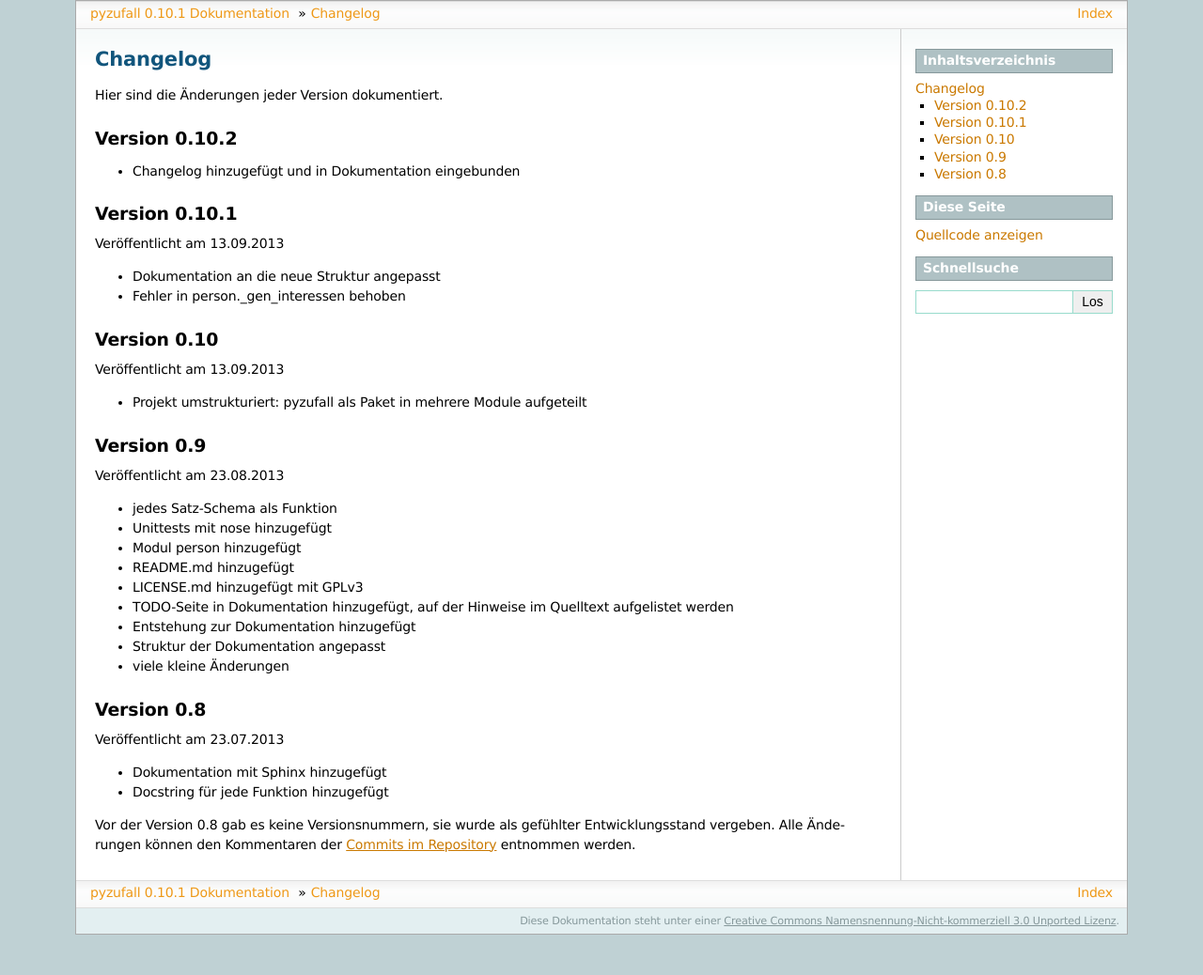
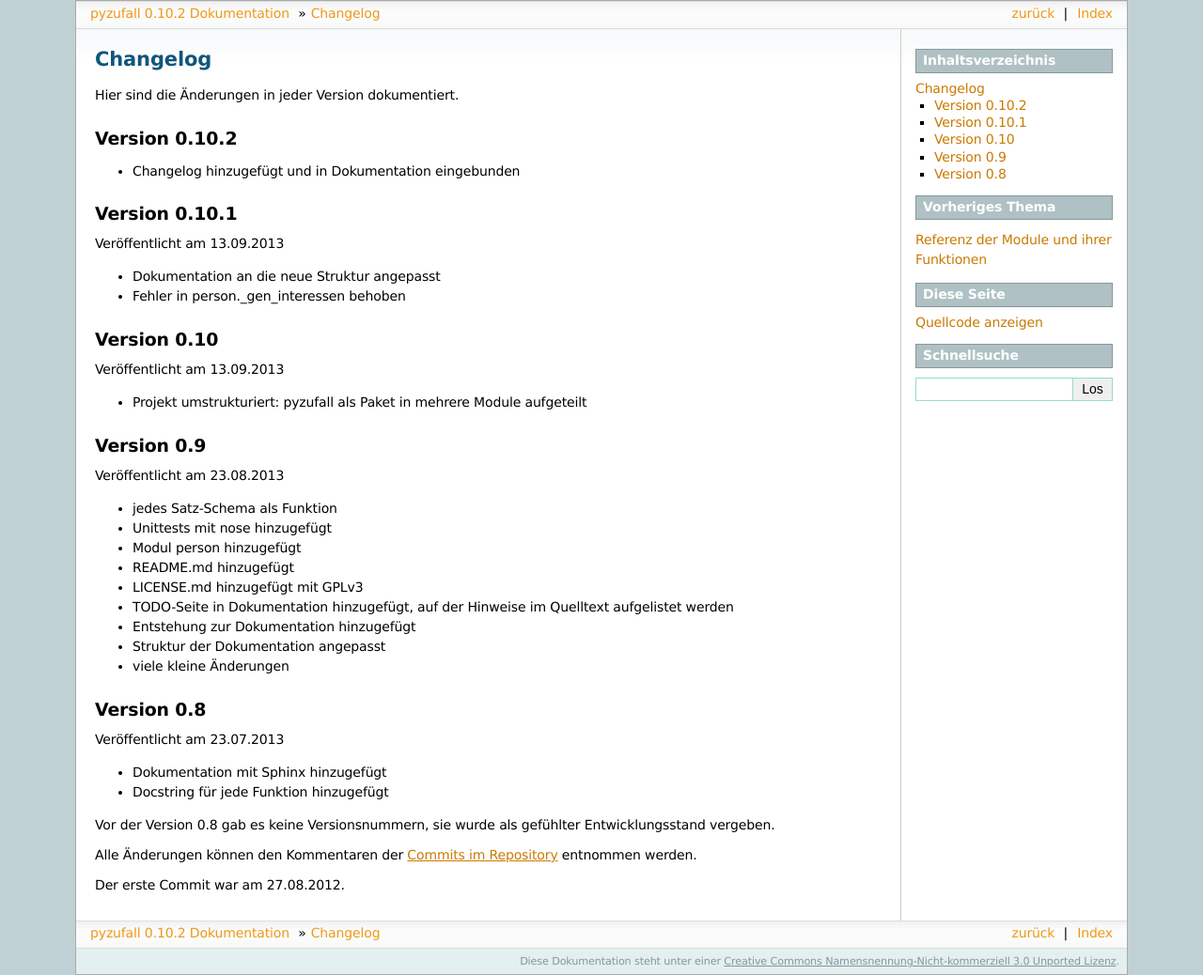
Before and after one commit to davidak/PyZufall, a Sphinx documentation site: the page built from doc/changelog.rst, in a window 1280 px wide. Shown: the whole page at 94% size. Built offline with Sphinx 7.4.7, drawn with Linux system fonts in a browser that asks for light colours; before the commit the page ends 995 px from its top, so only the background shows below that.

Commit message:
* CHANGELOG, README und LICENSE angepasst

```diff
--- a/CHANGELOG.rst
+++ b/CHANGELOG.rst
@@ -1,7 +1,7 @@
 Changelog
 =========
 
-Hier sind die Änderungen jeder Version dokumentiert.
+Hier sind die Änderungen in jeder Version dokumentiert.
 
 Version 0.10.2
 --------------
@@ -47,4 +47,7 @@
 - Docstring für jede Funktion hinzugefügt
 
 Vor der Version 0.8 gab es keine Versionsnummern, sie wurde als gefühlter Entwicklungsstand vergeben.
+
 Alle Änderungen können den Kommentaren der `Commits im Repository <https://github.com/davidak/pyzufall/commits/>`_ entnommen werden.
+
+Der erste Commit war am 27.08.2012.
--- a/README.rst
+++ b/README.rst
@@ -3,9 +3,11 @@
 
 Generiert zufällige Daten wie Namen, Fantasieworte, Personen oder Sätze.
 
-Es wurde für den http://satzgenerator.de/ entwickelt, kann aber vielfältig eingesetzt werden.
+Es wurde für http://satzgenerator.de/ entwickelt, kann aber vielfältig eingesetzt werden.
+
+Pyzufall ist in Python programmiert und steht unter der GPLv3 (Open Source).
 
 Dokumentation
 -------------
 
-https://pyzufall.readthedocs.org/de/latest/
+Hier findest du die Dokumentation: https://pyzufall.readthedocs.org/de/latest/
--- a/doc/conf.py
+++ b/doc/conf.py
@@ -24,8 +24,6 @@
 from pyzufall import helfer
 from pyzufall import satz
 from pyzufall import person
-
-#import pyzufall.generator
 
 # -- General configuration -----------------------------------------------------
 
@@ -161,10 +159,10 @@
 #html_split_index = False
 
 # If true, links to the reST sources are added to the pages.
-#html_show_sourcelink = True
+html_show_sourcelink = True
 
 # If true, "Created using Sphinx" is shown in the HTML footer. Default is True.
-#html_show_sphinx = True
+html_show_sphinx = True
 
 # If true, "(C) Copyright ..." is shown in the HTML footer. Default is True.
 #html_show_copyright = True
@@ -195,7 +193,7 @@
 'pointsize': '12pt',
 
 # Additional stuff for the LaTeX preamble.
-#'preamble': 'Generiert unter anderem Namen, Orte, Fantasieworte, Berufsbezeichnungen und letztendlich ganze Sätze.'
+#'preamble': u'Generiert zufällige Daten wie Namen, Fantasieworte, Personen oder Sätze.'
 }
 
 # Grouping the document tree into LaTeX files. List of tuples
--- a/doc/index.rst
+++ b/doc/index.rst
@@ -17,3 +17,4 @@
     benutzer
     todo
     module
+    changelog
--- a/pyzufall/__init__.py
+++ b/pyzufall/__init__.py
@@ -1,9 +1,6 @@
 # -*- coding: utf-8 -*-
 """
-	pyzufall
-	~~~~~~~~
-
-	Generiert zufällige Daten wie Namen, Fantasieworte, Personen oder Sätze.
+Generiert zufällige Daten wie Namen, Fantasieworte, Personen oder Sätze.
 """
 
 from .version import __version__
--- a/pyzufall/version.py
+++ b/pyzufall/version.py
@@ -1 +1 @@
-__version__ = '0.10.1'
+__version__ = '0.10.2'
```
Also changed, not shown: LICENSE.rst, 11 other files.
